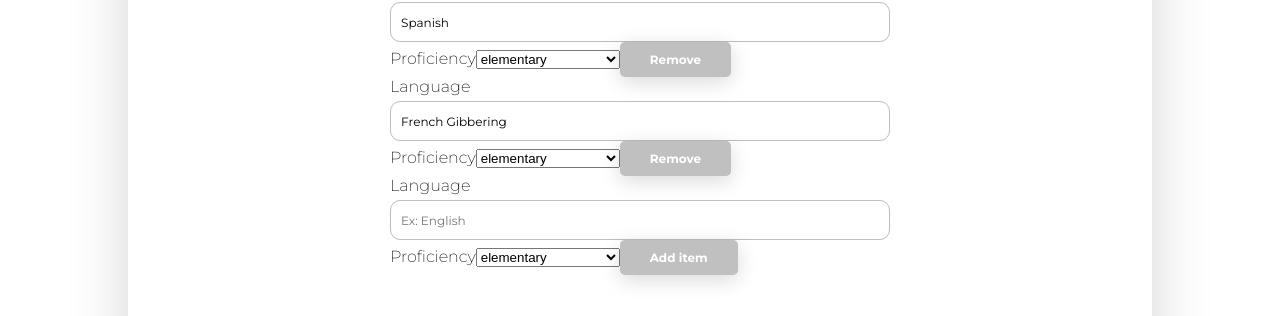
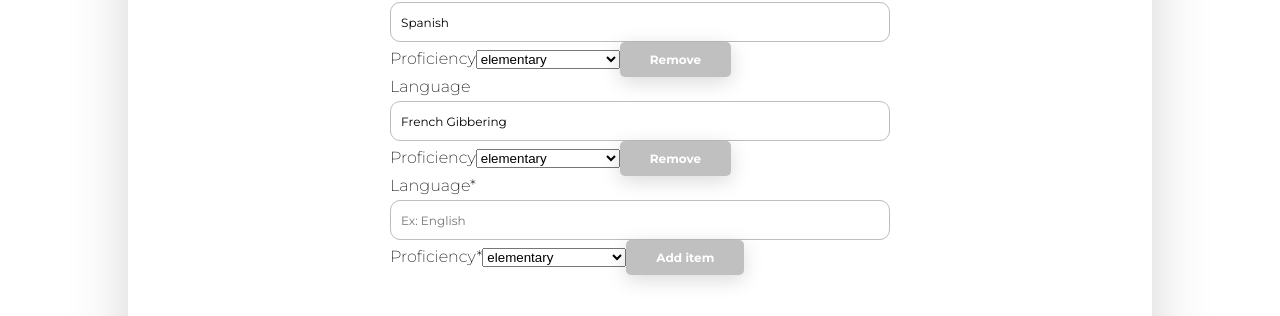
Before and after one commit to sayheylaura/manfred-awesomic-cv, a React (Create React App) app: page /#/ in a window 1280 px wide. Shown: the part 5005-5321 px from the top of the page. Built offline with nearby package versions, Linux system fonts and the light colour scheme.

Commit message:
fix Education rendering at both FormEducation and Education component at CV

```diff
--- a/src/components/Cv/index.js
+++ b/src/components/Cv/index.js
@@ -22,7 +22,7 @@ class Cv extends Component {
       <div className="cv__wrapper">
         <Author sampleAuthor={author} />
         <Experience sampleExperience={experience} />
-        <Education sampleEducation={education} />
+        {education && !!education.length && <Education sampleEducation={education} />}
         {languages && !!languages.length && <LanguagesList sampleLanguages={languages} />}
         {miscEducation && !!miscEducation.length && <MiscEducation sampleMiscEducation={miscEducation} />}
         {questionnaire && !!questionnaire.length && <Questionnaire sampleQuestionnaire={questionnaire} />}
--- a/src/components/Form/index.js
+++ b/src/components/Form/index.js
@@ -66,6 +66,8 @@ class Form extends Component {
       miscEducation,
       questionnaire
     } = sample;
+
+
 
     const {
       intro,
@@ -147,7 +149,7 @@ class Form extends Component {
         />
         )}
 
-        {languages && !!languages.length &&(
+        {languages && (
           <FormLanguages
           languages={languages}
           languageDefault={languageDefault}
--- a/src/components/FormLanguages/index.js
+++ b/src/components/FormLanguages/index.js
@@ -47,7 +47,7 @@ class FormLanguages extends Component {
 
         <div>
           <FormInput
-            labelContent="Language"
+            labelContent="Language*"
             styles="form__input"
             inputType="text"
             inputName="languageDefault"
@@ -57,7 +57,7 @@ class FormLanguages extends Component {
           />
 
           <FormSelect
-            labelContent="Proficiency"
+            labelContent="Proficiency*"
             styles="form__select"
             selectName="proficiencyDefault"
             selectValue={proficiencyDefault}
```
